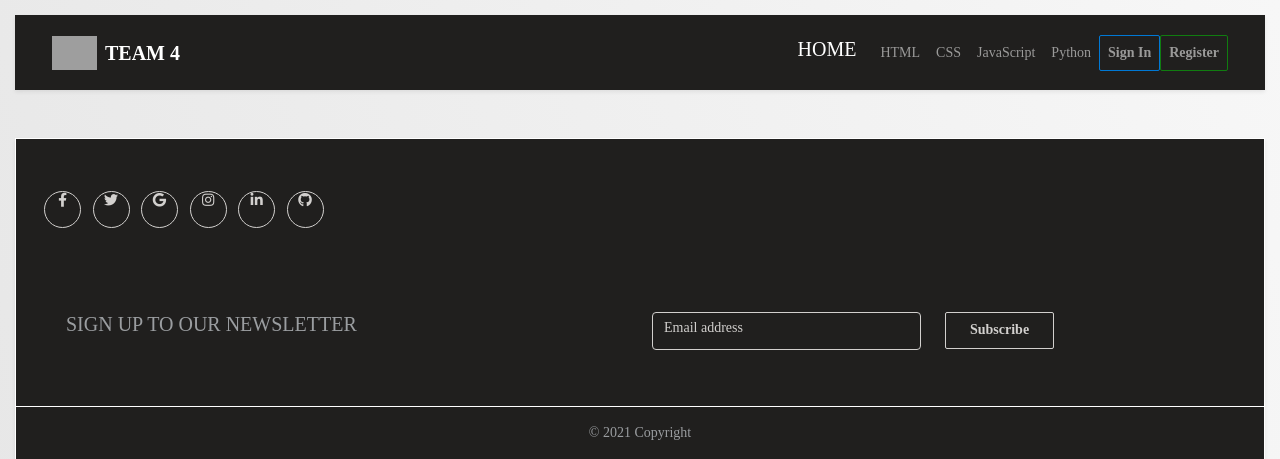
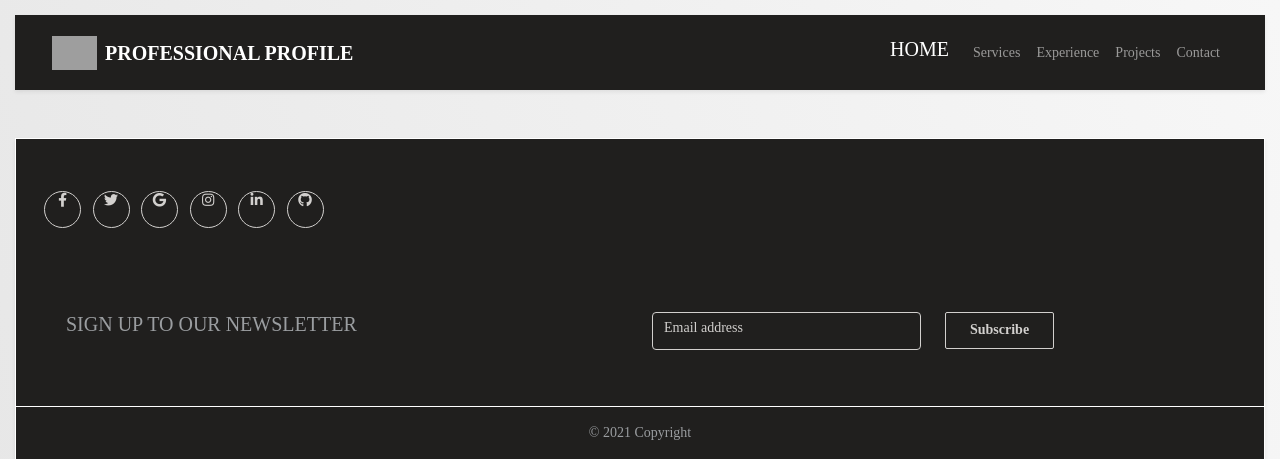
Before and after one commit to portoflio/fun_portfolio, a Django app: template templates/base.html in a window 1280 px wide. Shown: the top 459 px of the page. Run offline with Django 3.2, Linux system fonts and the light colour scheme; the template is opened without the code that fills it, so the values that code supplies are empty; some libraries are stand-ins or nearby versions; some web fonts are replaced; grey boxes are pictures that could not be loaded.

Commit message:
update_contact_form

```diff
--- a/templates/base.html
+++ b/templates/base.html
@@ -20,22 +20,22 @@
             <div class="container">
                 <a href="#" class="navbar-brand">
                     <img src="https://bootstrapious.com/i/snippets/sn-nav-logo/logo.png" width="45" alt="" class="d-inline-block align-middle mr-2">
-                    <span class="text-uppercase font-weight-bold">TEAM 4</span>
+                    <span class="text-uppercase font-weight-bold">Professional Profile</span>
                 </a>
                 <button type="button" data-toggle="collapse" data-target="#navbarSupportedContent" aria-controls="navbarSupportedContent" aria-expanded="false" aria-label="Toggle navigation" class="navbar-toggler"><span class="navbar-dark navbar-toggler-icon"></span></button>
 
                 <div id="navbarSupportedContent" class="collapse navbar-collapse">
                     <ul class="navbar-nav ml-auto">
                         <li class="nav-item"><a class="navbar-brand"  href="{% url 'index' %}">HOME</a></li>
-                        <li class="nav-item"><a class="nav-link" href="">HTML</a></li>
-                        <li class="nav-item"><a class="nav-link" href="">CSS</a></li>
-                        <li class="nav-item"><a class="nav-link" href="">JavaScript</a></li>
-                        <li class="nav-item"><a class="nav-link" href="">Python</a></li>
+                        <li class="nav-item"><a class="nav-link" href="">Services</a></li>
+                        <li class="nav-item"><a class="nav-link" href="">Experience</a></li>
+                        <li class="nav-item"><a class="nav-link" href="">Projects</a></li>
+                        <li class="nav-item"><a class="nav-link" href="">Contact</a></li>
                         <li class="nav-item">
-                            <a class="nav-link btn btn-outline-primary" type="button" href="#" data-toggle="modal" data-target="#myModal">Sign In</a>
+                          <!--  <a class="nav-link btn btn-outline-primary" type="button" href="#" data-toggle="modal" data-target="#myModal">Sign In</a>   -->
                         </li>
                         <li class="nav-item" width="20px">
-                            <a class="nav-link btn btn-outline-success" type="button" href="#" data-toggle="modal" data-target="#myModal">Register</a>
+                           <!--  <a class="nav-link btn btn-outline-success" type="button" href="#" data-toggle="modal" data-target="#myModal">Register</a>   -->
                         </li>
                     </ul>
                 </div>
```
Also changed, not shown: basic_app/forms.py (added, +7 -0 lines), basic_app/views.py (+29 -1 lines), templates/contact.html (added, +11 -0 lines).
